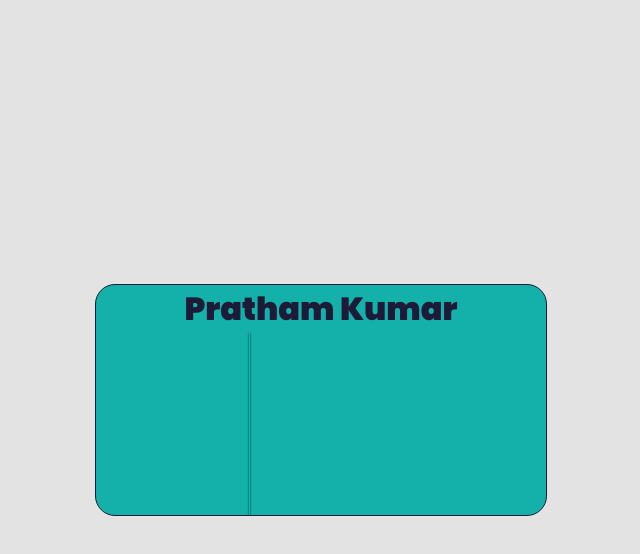
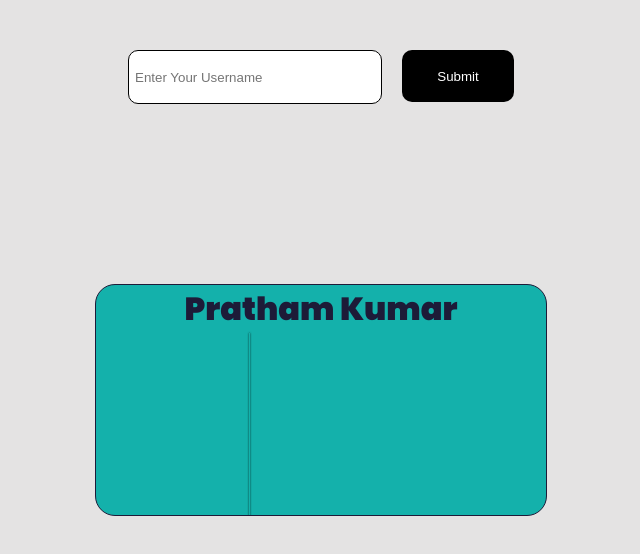
Before and after one commit to PrathamKumar14/github-id-card, a React (Create React App) app: page / in a window 1280 px wide. Shown: the top 554 px of the page, without its empty margins (319-959 px from the left). Built offline with nearby package versions, Linux system fonts and the light colour scheme.

Commit message:
Add searchbar component

```diff
--- a/src/App.js
+++ b/src/App.js
@@ -1,10 +1,12 @@
 import React from "react";
 
 import Card from "./components/card";
+import Search from "./components/Search";
 
 function App() {
     return (
         <div>
+            <Search />
             <Card />
         </div>
     );
--- /dev/null
+++ b/src/components/Search.css
@@ -0,0 +1,43 @@
+.form {
+    display: flex;
+    justify-content: center;
+    margin: 50px 0;
+}
+
+.input {
+    background: white;
+    color: black;
+    width: 240px;
+    height: 40px;
+    border: none;
+    border-radius: 10px;
+    border: 1px solid black;
+    margin-right: 20px;
+    padding: 6px;
+}
+
+.input:focus {
+    outline: none;
+}
+
+.btn {
+    background-color: black;
+    color: white;
+    width: 100px;
+    height: 40px;
+    border: none;
+    border-radius: 10px;
+    padding: 6px;
+    box-sizing: content-box;
+    transition: 0.5s;
+}
+
+.btn:focus {
+    outline: none;
+}
+
+.btn:hover {
+    background-color: white;
+    color: black;
+    border: 1px solid black;
+}
--- /dev/null
+++ b/src/components/Search.jsx
@@ -0,0 +1,15 @@
+import React from "react";
+import "./Search.css";
+import { useEffect } from "react";
+
+function Search() {
+
+    return (
+        <form className="form" action="">
+            <input className="input" type="text" placeholder="Enter Your Username" />
+            <input className="btn" type="submit"/>
+        </form>
+    )
+}
+
+export default Search;
```
